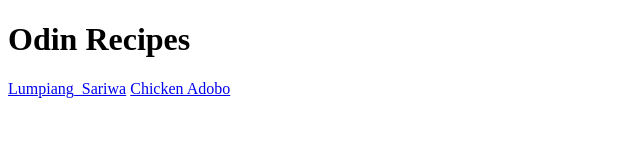
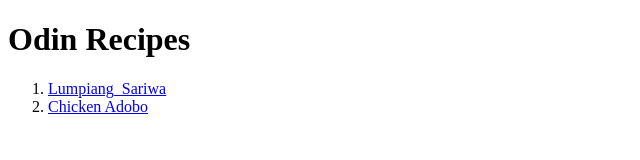
Before and after one commit to as-linus/odin-recipes, a plain HTML site: page index.html in a window 1280 px wide. Shown: the whole page, without its empty margins (0-640 px from the left). Drawn offline with Linux system fonts and the light colour scheme.

Commit message:
Created an Ordered List for Recipes

```diff
--- a/index.html
+++ b/index.html
@@ -8,7 +8,9 @@
 </head>
 <body>
     <h1>Odin Recipes</h1>
-    <a href="./recipes/Lumpiang_Sariwa.html">Lumpiang_Sariwa</a>
-    <a href="./recipes/chicken_adobo.html">Chicken Adobo</a>
+    <ol>
+        <li><a href="./recipes/Lumpiang_Sariwa.html">Lumpiang_Sariwa</a></li>
+        <li><a href="./recipes/chicken_adobo.html">Chicken Adobo</a></li>
+    </ol>
 </body>
 </html>
```
